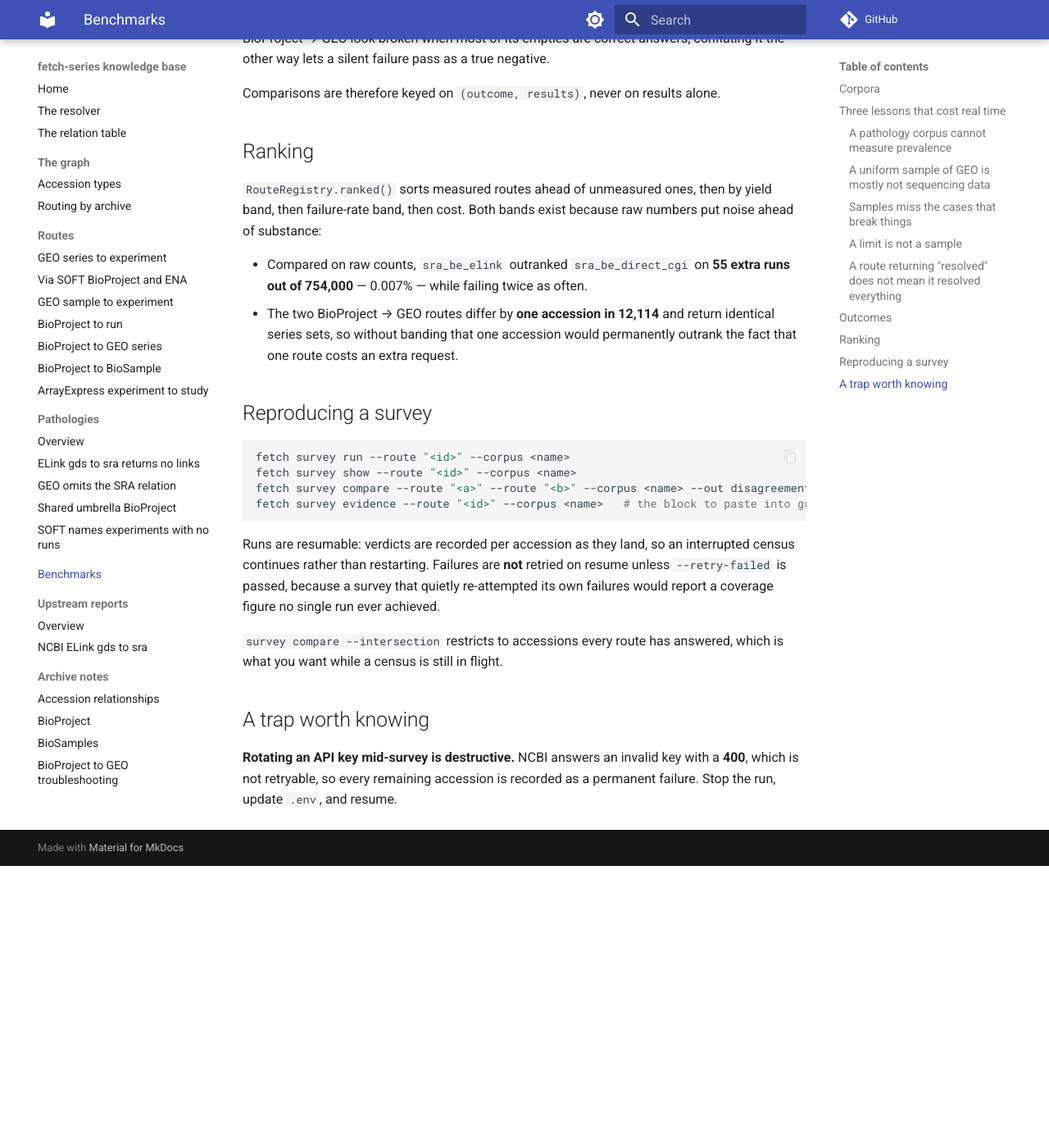
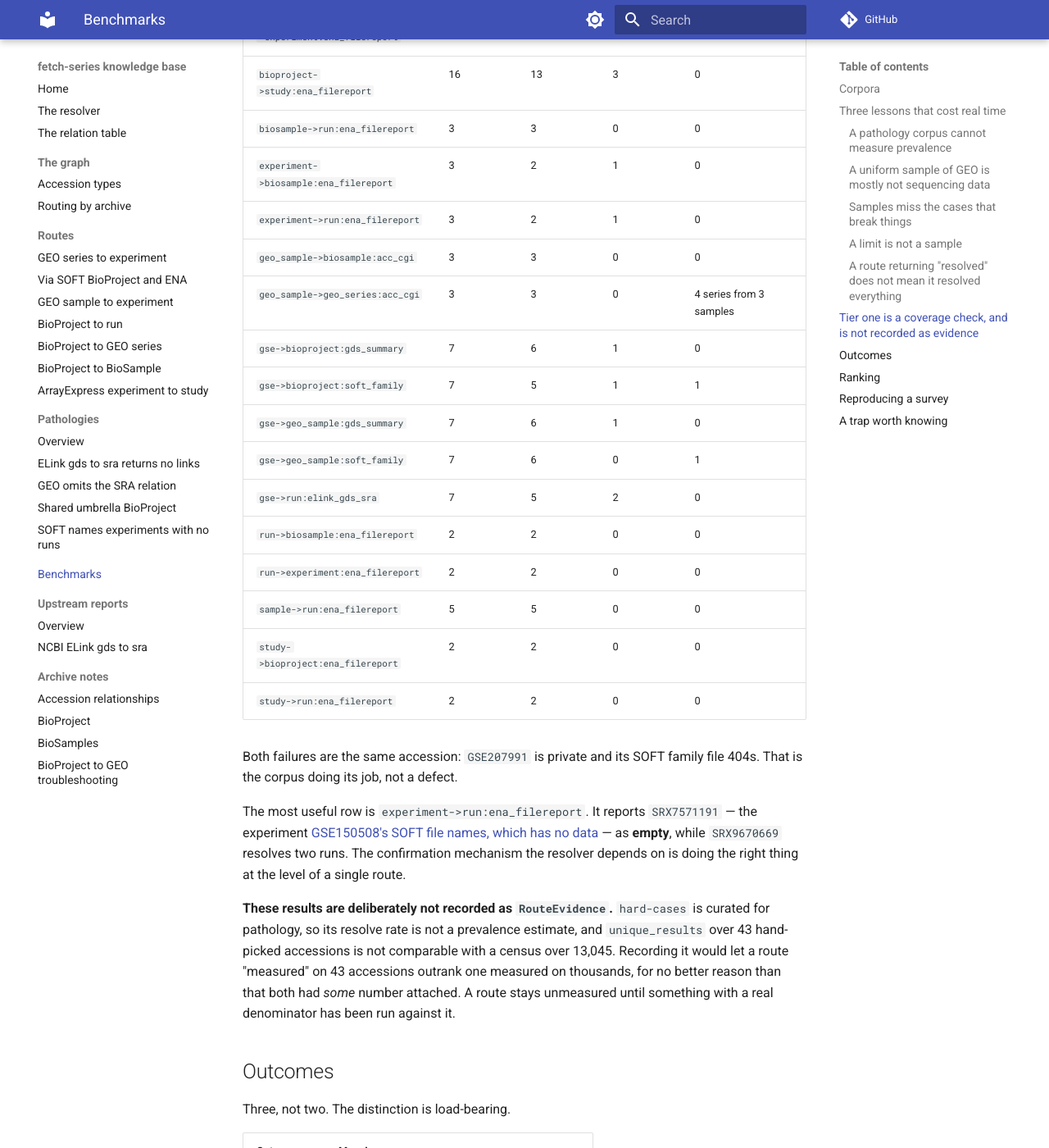
Before and after one commit to cellgeni/fetch-series, an MkDocs documentation site: the page built from docs/benchmarks/index.md, in a window 1280 px wide and 1400 px high, scrolled down 2392 px. Shown: the whole window at 82% size. Built offline with MkDocs 1.6.1 and Material for MkDocs 9.7.7, drawn with Linux system fonts in a browser that asks for light colours; comment, search, counter and statistics services are not loaded; before the commit the page ends 3448 px from its top, so only the background shows below that; some of the changed text lies outside the part shown.

Commit message:
docs: exercise every implemented route on tier one, and record why that is not evidence
All 33 implemented routes now run on hard-cases. Adding run, study, experiment
and BioSample accessions to the corpus was needed first -- several routes had no
accession of their source type to be exercised against at all, so 'passing tier
one' had been vacuous for them.

Both failures are GSE207991, which is private and whose SOFT file 404s. The
corpus doing its job.

The results are deliberately NOT recorded as RouteEvidence. hard-cases is
curated for pathology, so its resolve rate is not a prevalence estimate and its
unique_results over 43 hand-picked accessions is not comparable with a census
over 13,045. Recording it would let a route measured on 43 accessions outrank
one measured on thousands, for no better reason than both having a number
attached.

Co-Authored-By: Claude Opus 5 <noreply@anthropic.com>

```diff
--- a/docs/benchmarks/index.md
+++ b/docs/benchmarks/index.md
@@ -77,6 +77,49 @@ failed` is a verdict about the *call*, not about completeness of the answer. Any
 the form "how much of X is missing" needs a route that returns the missing thing, or a
 comparison against an independent count. It cannot be read off a coverage rate.
 
+## Tier one is a coverage check, and is not recorded as evidence
+
+Every implemented route is exercised on `hard-cases` before anything larger. As of
+2026-09-15 all 33 implemented routes have been, and the results are below. Two things to
+read from it, and one thing not to.
+
+| Route | Queried | Resolved | Empty | Failed |
+|---|---|---|---|---|
+| `ae_experiment->biosample:sdrf` | 5 | 4 | 1 | 0 |
+| `bioproject->biosample:ena_filereport` | 16 | 13 | 3 | 0 |
+| `bioproject->experiment:ena_filereport` | 16 | 13 | 3 | 0 |
+| `bioproject->study:ena_filereport` | 16 | 13 | 3 | 0 |
+| `biosample->run:ena_filereport` | 3 | 3 | 0 | 0 |
+| `experiment->biosample:ena_filereport` | 3 | 2 | 1 | 0 |
+| `experiment->run:ena_filereport` | 3 | 2 | 1 | 0 |
+| `geo_sample->biosample:acc_cgi` | 3 | 3 | 0 | 0 |
+| `geo_sample->geo_series:acc_cgi` | 3 | 3 | 0 | 4 series from 3 samples |
+| `gse->bioproject:gds_summary` | 7 | 6 | 1 | 0 |
+| `gse->bioproject:soft_family` | 7 | 5 | 1 | 1 |
+| `gse->geo_sample:gds_summary` | 7 | 6 | 1 | 0 |
+| `gse->geo_sample:soft_family` | 7 | 6 | 0 | 1 |
+| `gse->run:elink_gds_sra` | 7 | 5 | 2 | 0 |
+| `run->biosample:ena_filereport` | 2 | 2 | 0 | 0 |
+| `run->experiment:ena_filereport` | 2 | 2 | 0 | 0 |
+| `sample->run:ena_filereport` | 5 | 5 | 0 | 0 |
+| `study->bioproject:ena_filereport` | 2 | 2 | 0 | 0 |
+| `study->run:ena_filereport` | 2 | 2 | 0 | 0 |
+
+Both failures are the same accession: `GSE207991` is private and its SOFT family file 404s.
+That is the corpus doing its job, not a defect.
+
+The most useful row is `experiment->run:ena_filereport`. It reports `SRX7571191` — the
+experiment [GSE150508's SOFT file names, which has no data](../pathologies/soft-names-experiments-with-no-runs.md)
+— as **empty**, while `SRX9670669` resolves two runs. The confirmation mechanism the
+resolver depends on is doing the right thing at the level of a single route.
+
+**These results are deliberately not recorded as `RouteEvidence`.** `hard-cases` is curated
+for pathology, so its resolve rate is not a prevalence estimate, and `unique_results` over
+43 hand-picked accessions is not comparable with a census over 13,045. Recording it would
+let a route "measured" on 43 accessions outrank one measured on thousands, for no better
+reason than that both had *some* number attached. A route stays unmeasured until something
+with a real denominator has been run against it.
+
 ## Outcomes
 
 Three, not two. The distinction is load-bearing.
```
Also changed, not shown: 1 other file.
